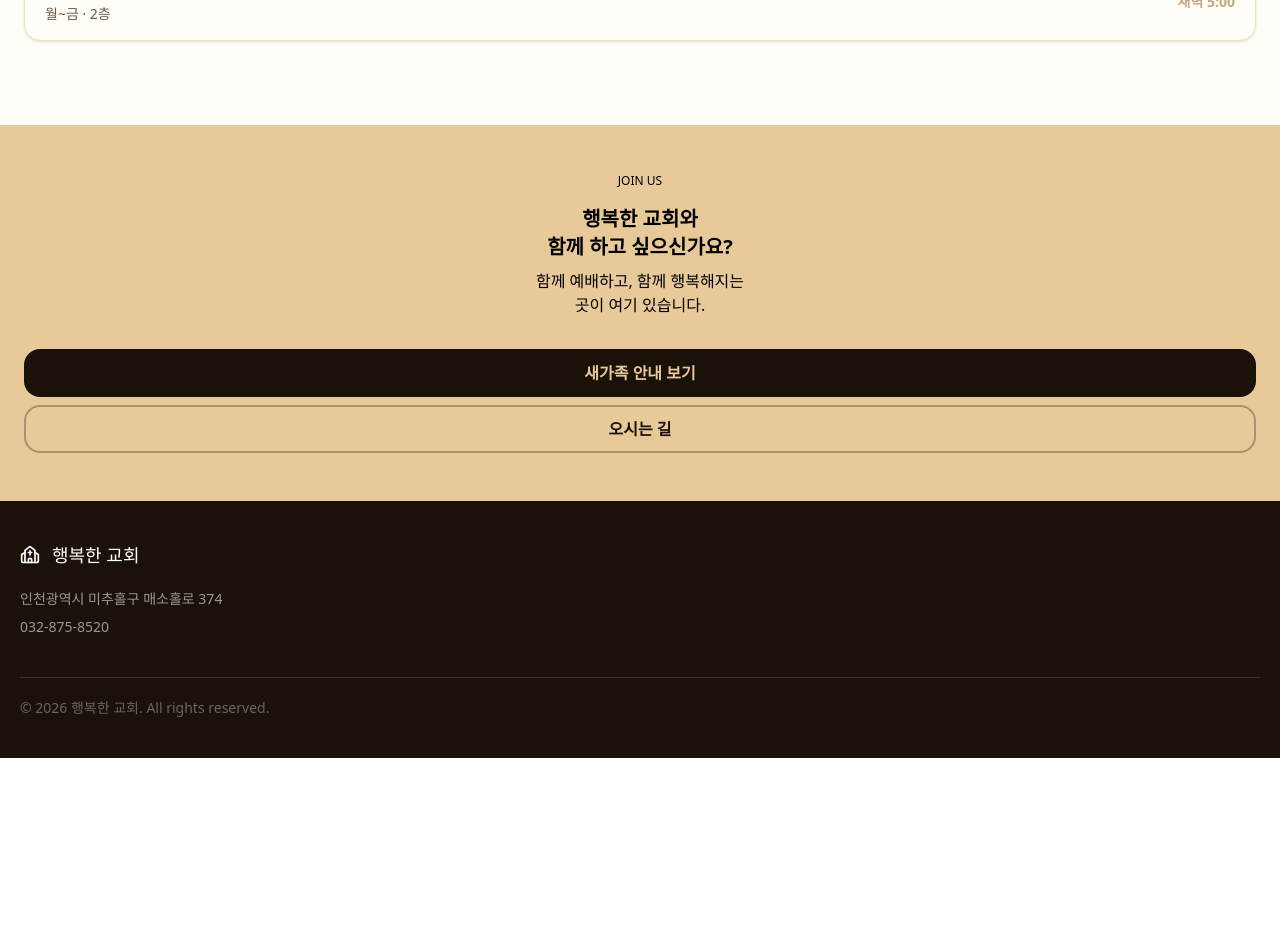
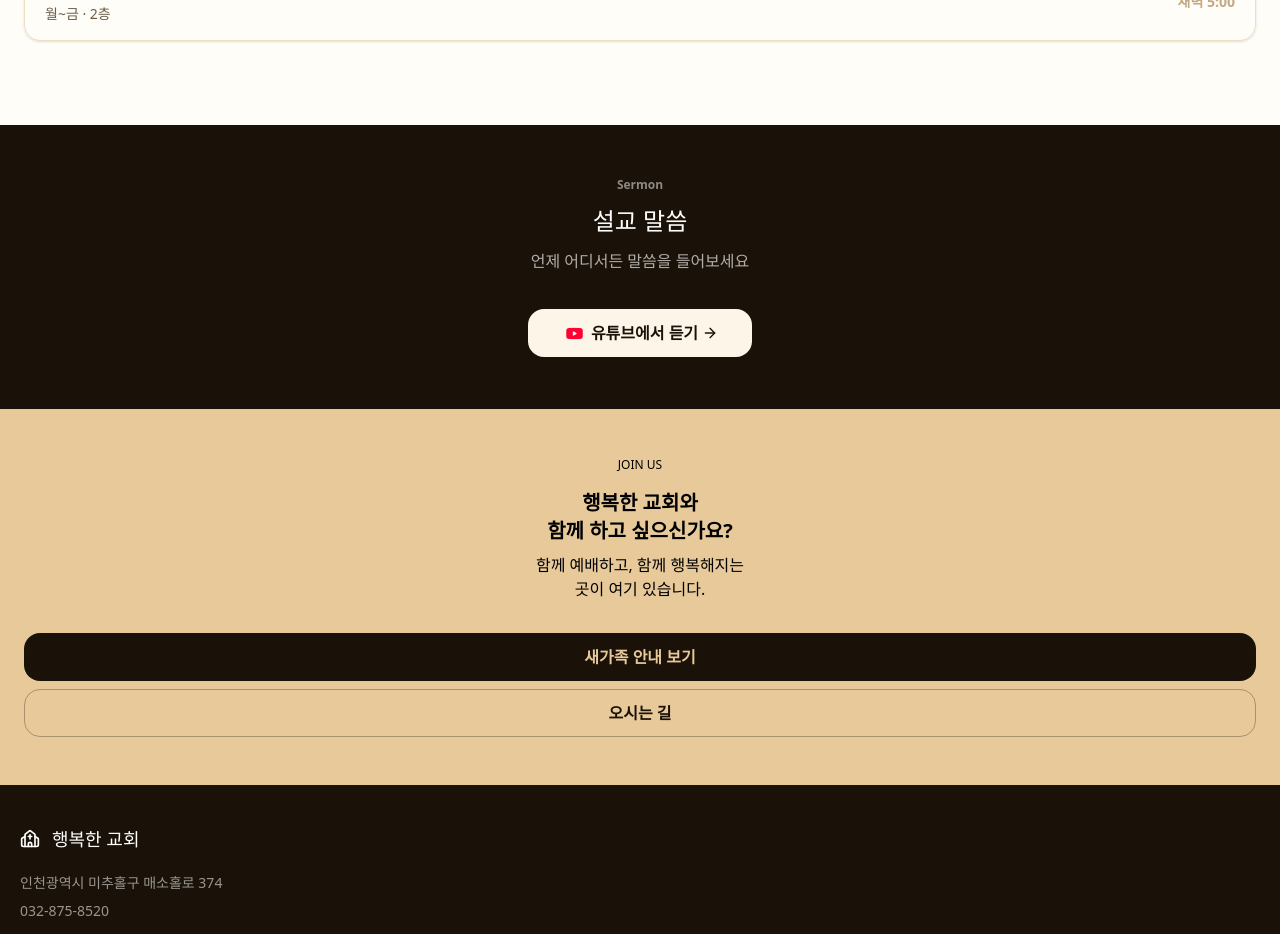
Before and after one commit to strawberryroll/haengbok-site, a Next.js app: page / in a window 1280 px wide. Shown: the part 2960-3894 px from the top of the page. Before the commit the page ends 3718 px from the top, so only its background shows below. Built offline with nearby package versions, Linux system fonts and the light colour scheme.

Commit message:
feat: 메인 페이지 Sermon 섹션 구현 (#28)

```diff
--- a/src/app/page.tsx
+++ b/src/app/page.tsx
@@ -1,5 +1,6 @@
 import Hero from '@/components/home/Hero';
 import Schedule from '@/components/home/Schedule';
+import Sermon from '@/components/home/Sermon';
 import Values from '@/components/home/Values';
 import Welcome from '@/components/home/Welcome';
 
@@ -10,6 +11,7 @@ export default function Home() {
       <Values />
       <Welcome />
       <Schedule />
+      <Sermon />
     </main>
   );
 }
--- a/src/components/home/Schedule.tsx
+++ b/src/components/home/Schedule.tsx
@@ -16,7 +16,7 @@ const scheduleData: ScheduleGroup[] = [
     ],
   },
   {
-    category: '다음세대',
+    category: '다음 세대',
     worships: [
       { title: '어린이 예배', place: '주일 · 2층', time: '오전 9:30' },
       { title: '학생회 예배', place: '주일 · 2층', time: '오후 2:00' },
--- /dev/null
+++ b/src/components/home/Sermon.tsx
@@ -0,0 +1,33 @@
+import { cn } from '@/lib/utils';
+import Link from 'next/link';
+import { buttonVariants } from '../ui/Button';
+import { ArrowRight } from 'lucide-react';
+import Image from 'next/image';
+
+export default function Sermon() {
+  return (
+    <section className="flex flex-col items-center justify-center gap-3 bg-charcoal px-6 py-13">
+      <p className="text-xs font-semibold text-white/50">Sermon</p>
+      <h2 className="text-2xl text-white">설교 말씀</h2>
+      <p className="mb-6 text-white/65">언제 어디서든 말씀을 들어보세요</p>
+      <Link
+        target="_blank"
+        rel="noopener noreferrer"
+        href="https://www.youtube.com/@행복한교회-m2n"
+        className={cn(
+          buttonVariants({ size: 'lg' }),
+          'flex w-56 items-center justify-center gap-1 bg-cream-light hover:bg-cream-light/90',
+        )}
+      >
+        <Image
+          className="mt-px h-auto"
+          src="/icons/yt_icon.png"
+          alt="youtube"
+          width={25}
+          height={25}
+        />
+        유튜브에서 듣기 <ArrowRight />
+      </Link>
+    </section>
+  );
+}
--- a/src/components/ui/Button.tsx
+++ b/src/components/ui/Button.tsx
@@ -10,7 +10,7 @@ export const buttonVariants = cva(
         default: 'bg-cream text-charcoal hover:bg-cream/90',
         secondary: 'bg-charcoal text-cream hover:bg-charcoal/90',
         outline:
-          'border border-2 border-charcoal/30 bg-transparent text-charcoal hover:bg-charcoal/10',
+          'border border-charcoal/30 bg-transparent text-charcoal hover:bg-charcoal/10',
         ghost: 'bg-transparent hover:bg-charcoal/5',
       },
       size: {
```
Also changed, not shown: .mcp.json, public/icons/yt_icon.png (added).
